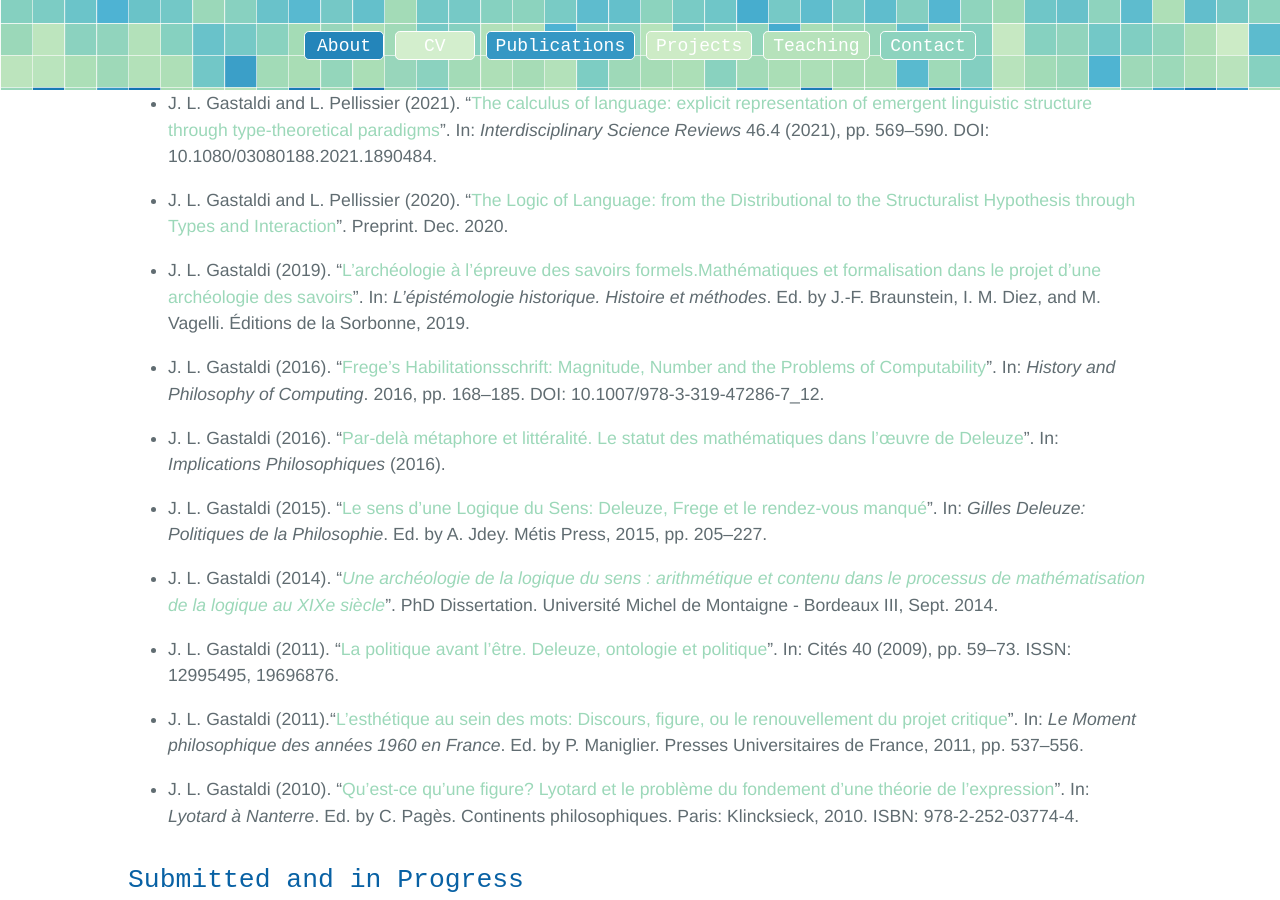
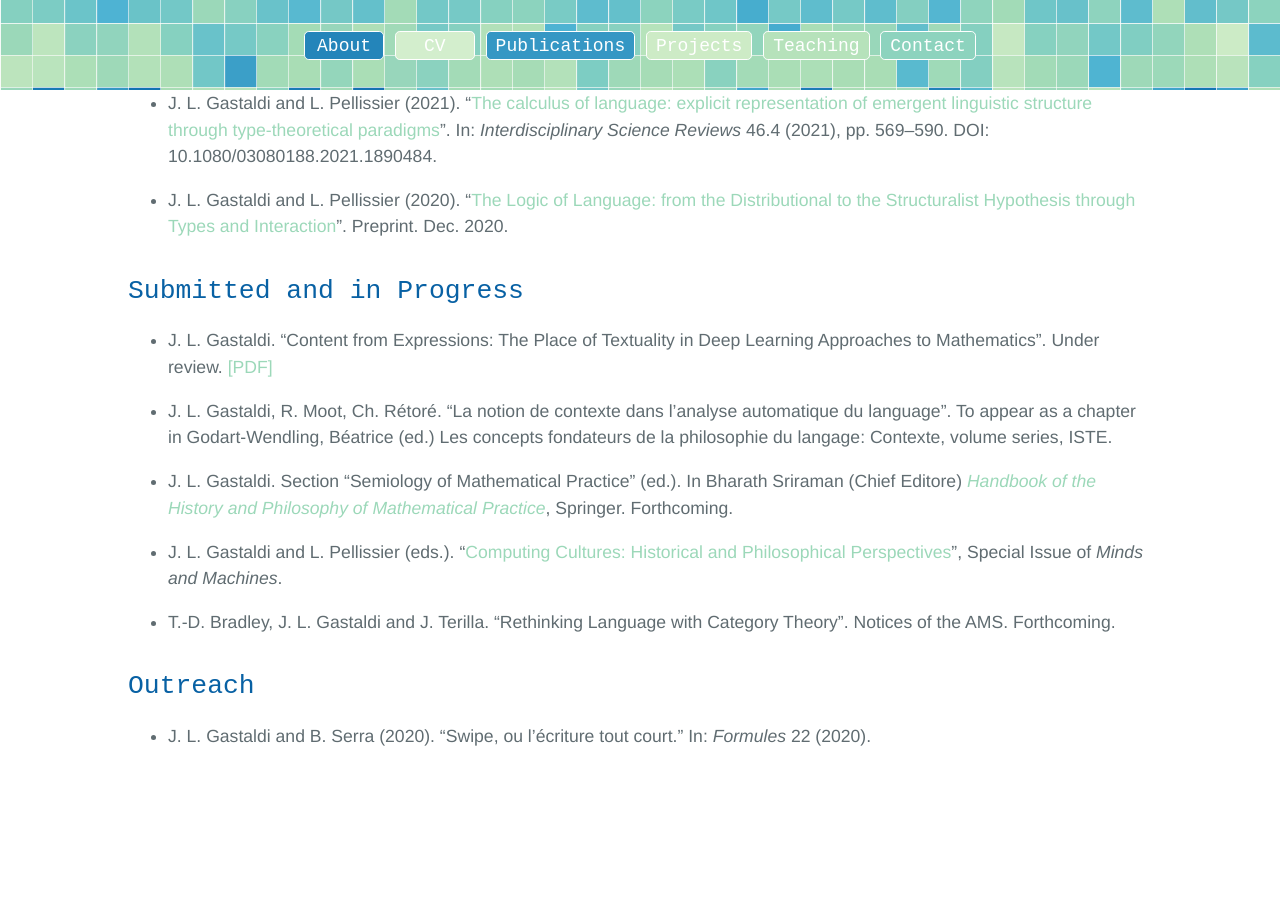
Before and after one commit to Gianni-G/semiomaths, a Jekyll site: the page built from p.publications.md, in a window 1280 px wide and 900 px high, scrolled down 473 px. Built offline with Jekyll 4.4.1, drawn with Linux system fonts in a browser that asks for light colours; after the commit the page ends 1272 px from its top, so only the background shows below that; some of the changed text lies outside the part shown.

Commit message:
Publications

```diff
--- a/p.publications.md
+++ b/p.publications.md
@@ -18,22 +18,6 @@ title: Juan Luis Gastaldi
 
 - J. L. Gastaldi and L. Pellissier (2020). “[The Logic of Language: from the Distributional to the Structuralist Hypothesis through Types and Interaction](https://hal.archives-ouvertes.fr/hal-03064480)”. Preprint. Dec. 2020.
 
-- J. L. Gastaldi (2019). “[L’archéologie à l’épreuve des savoirs formels.Mathématiques et formalisation dans le projet d’une archéologie des savoirs](http://www.editionsdelasorbonne.fr/fr/livre/?GCOI=28405100934230)”. In: *L’épistémologie historique. Histoire et méthodes*. Ed. by J.-F. Braunstein, I. M. Diez, and M. Vagelli. Éditions de la Sorbonne, 2019.
-
-- J. L. Gastaldi (2016). “[Frege’s Habilitationsschrift: Magnitude, Number and the Problems of Computability](https://link.springer.com/chapter/10.1007/978-3-319-47286-7_12)”. In: *History and Philosophy of Computing*. 2016, pp. 168–185. DOI: 10.1007/978-3-319-47286-7_12.
-
-- J. L. Gastaldi (2016). “[Par-delà métaphore et littéralité. Le statut des mathématiques dans l’œuvre de Deleuze](https://www.implications-philosophiques.org/par-dela-metaphore-et-litteralite/)”. In: *Implications Philosophiques* (2016).
-
-- J. L. Gastaldi (2015). “[Le sens d’une Logique du Sens: Deleuze, Frege et le rendez-vous manqué](https://www.metispresses.ch/fr/gilles-deleuze)”. In: *Gilles Deleuze: Politiques de la Philosophie*. Ed. by A. Jdey. Métis Press, 2015, pp. 205–227.
-
-- J. L. Gastaldi (2014). “[*Une archéologie de la logique du sens : arithmétique et contenu dans le processus de mathématisation de la logique au XIXe siècle*](https://tel.archives-ouvertes.fr/tel-01174485)”. PhD Dissertation. Université Michel de Montaigne - Bordeaux III, Sept. 2014.
-
-- J. L. Gastaldi (2011). “[La politique avant l’être. Deleuze, ontologie et politique](http://www.jstor.org/stable/40599521)”. In: Cités 40 (2009), pp. 59–73. ISSN: 12995495, 19696876.
-
-- J. L. Gastaldi (2011).“[L’esthétique au sein des mots: Discours, figure, ou le renouvellement du projet critique](https://www.puf.com/content/Le_moment_philosophique_des_années_1960_en_France)”. In: *Le Moment philosophique des années 1960 en France*. Ed. by P. Maniglier. Presses Universitaires de France, 2011, pp. 537–556.
-
-- J. L. Gastaldi (2010). “[Qu’est-ce qu’une figure? Lyotard et le problème du fondement d’une théorie de l’expression](https://www.klincksieck.com/livre/9782252037744/lyotard-a-nanterre)”. In: *Lyotard à Nanterre*. Ed. by C. Pagès. Continents philosophiques. Paris: Klincksieck, 2010. ISBN: 978-2-252-03774-4.
-
 
 ## Submitted and in Progress
 
@@ -51,17 +35,3 @@ title: Juan Luis Gastaldi
 ## Outreach
 
 - J. L. Gastaldi and B. Serra (2020). “Swipe, ou l’écriture tout court.” In: *Formules* 22 (2020).
-
-- J. L. Gastaldi (2015). “La Ville Lumière”. In: *Atlas Solitude*. Ed. by S. Editions. Solitude Editions, 2015. Chap. Akademie Schloss Solitude, pp. 199–203.
-
-- J. L. Gastaldi (2014). “Superpositions”. Texte pour l’exposition de Michaël Sellam: *des choses, de l’espace*, Galerie Vasistas. 2014.
-
-- J. L. Gastaldi (2013).“Bérénice Serra: AD64”. In: *Infra 7* (2013).
-
-- J. L. Gastaldi (2013). “Ouverture”. In: *Quinze ans d’art à HEC*. Espace d’art contemporain HEC, 2013, pp. 102–105.
-
-- J. L. Gastaldi and D. Alvaro. Spanish translation of: Jean-Luc Nancy, “Les différences parallèles (Deleuze & Derrida)”. In: *Por amor a Derrida*. Ed. by M. Cragnolini. La Cebra, 2008, pp. 249–262.
-
-- J. L. Gastaldi (2007). “De l’ “intéressant” dans l’art”. In: *L’exposition des idées*. E.N.S./Villa Arson, 2007.
-
-- J. L. Gastaldi and S. Lorenzi (2007). “Rencontre”. In: *L’exposition des idées*. E.N.S./Villa Arson, 2007.
```
